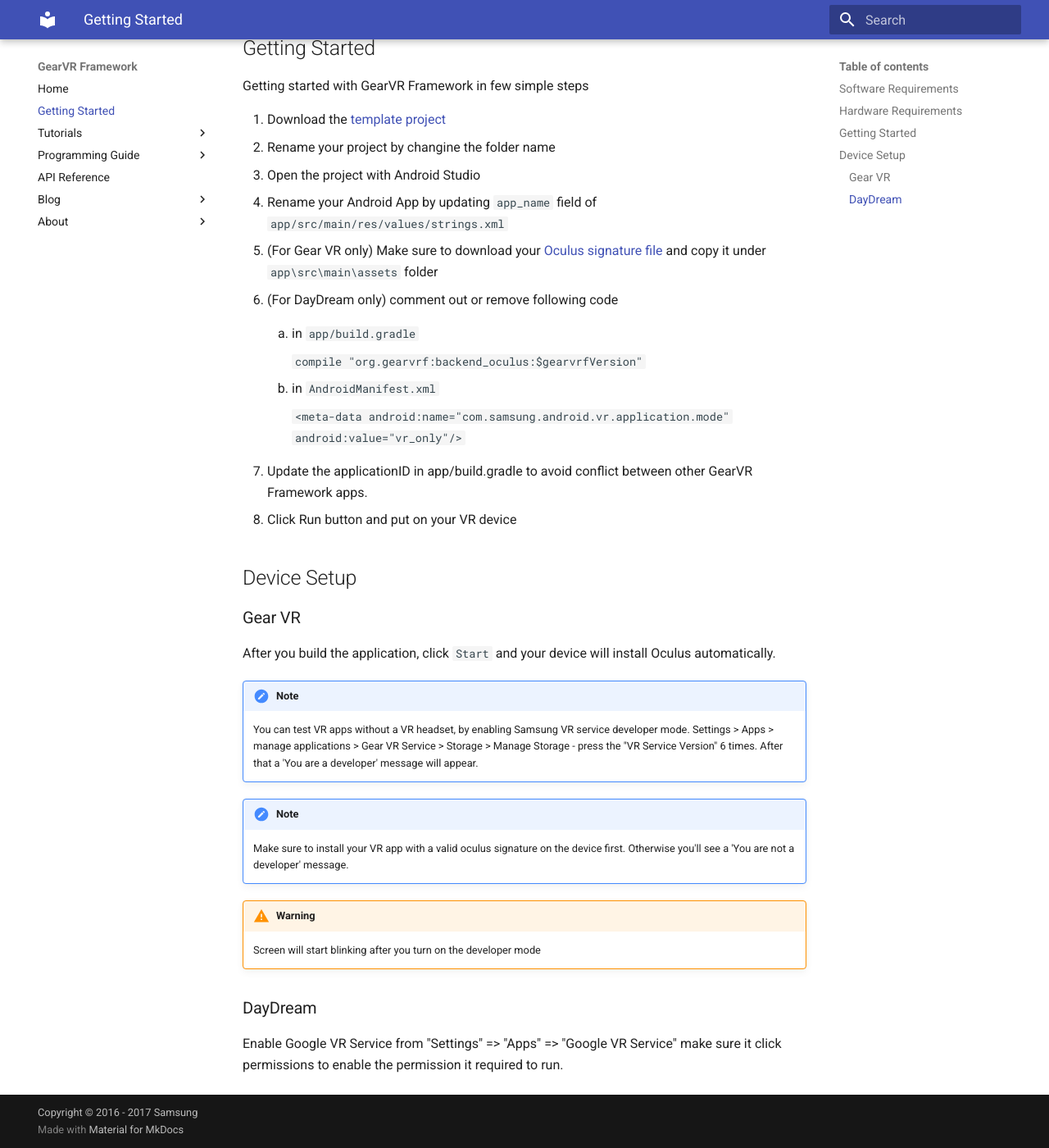
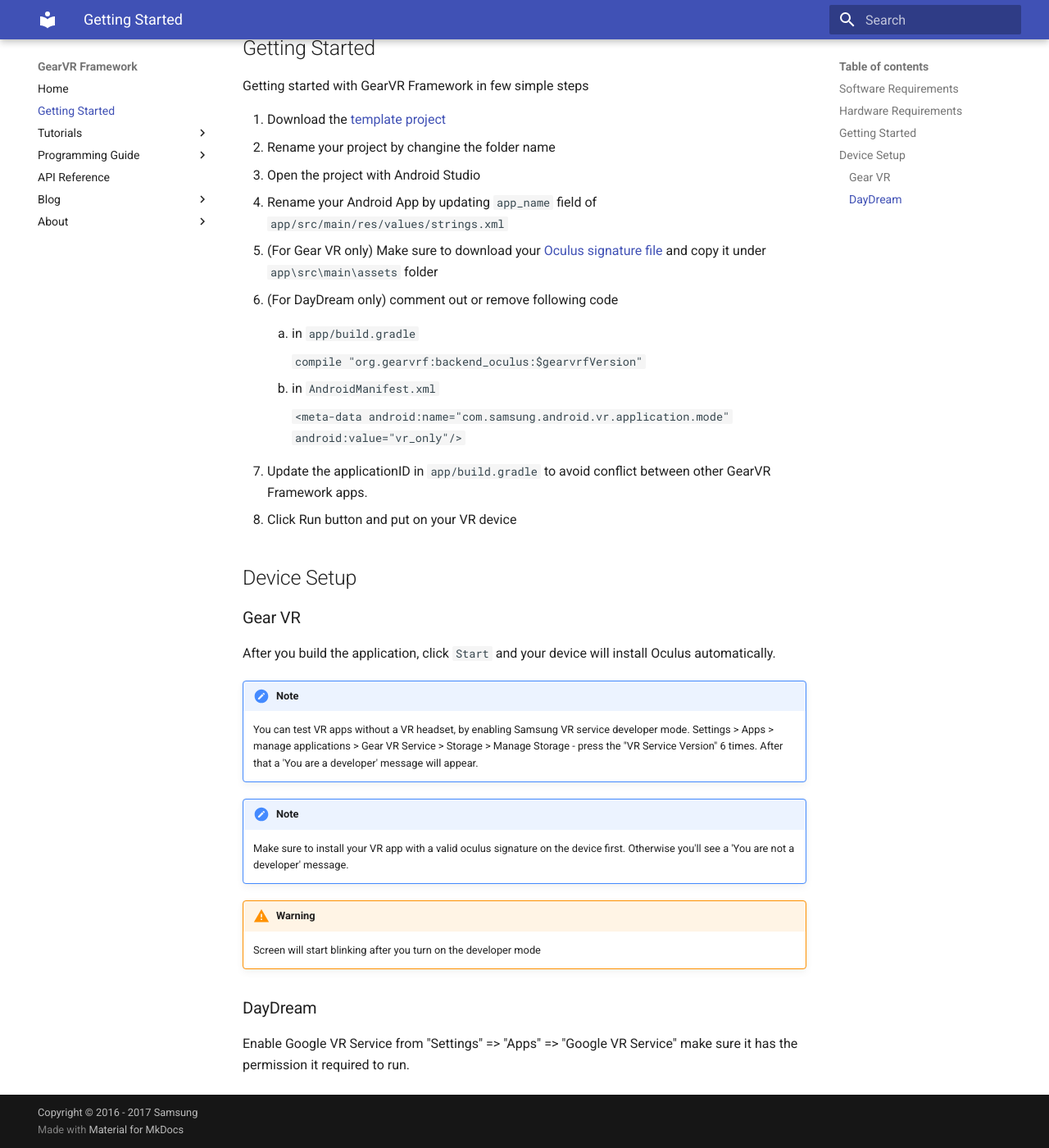
Before and after one commit to nitosan/GearVRf-docs, an MkDocs documentation site: the page built from docs/getting_started.md, in a window 1280 px wide and 1400 px high, scrolled down 959 px. Shown: the whole window at 82% size. Built offline with MkDocs 1.6.1 and Material for MkDocs 9.7.7, drawn with Linux system fonts in a browser that asks for light colours; old or Windows-style settings are respelled for this version of MkDocs.

````diff
--- a/docs/getting_started.md
+++ b/docs/getting_started.md
@@ -29,7 +29,7 @@ GearVR Framework supports following devices
 
 Getting started with GearVR Framework in few simple steps
 
-1. Download the [template project](https://github.com/nitosan/GearVRf-template)
+1. Download the [template project](https://github.com/gearvrf/GearVRf-Demos/tree/master/template/GVRFApplication)
 1. Rename your project by changine the folder name
 1. Open the project with Android Studio
 1. Rename your Android App by updating `app_name` field of `app/src/main/res/values/strings.xml`
@@ -47,7 +47,7 @@ Getting started with GearVR Framework in few simple steps
     <meta-data android:name="com.samsung.android.vr.application.mode" android:value="vr_only"/>
         ```
 
-1. Update the applicationID in app/build.gradle to avoid conflict between other GearVR Framework apps.
+1. Update the applicationID in `app/build.gradle` to avoid conflict between other GearVR Framework apps.
 1. Click Run button and put on your VR device
 
 ## Device Setup
@@ -68,4 +68,4 @@ After you build the application, click `Start` and your device will install Ocul
 
 ### DayDream
 
-Enable Google VR Service from "Settings" => "Apps" => "Google VR Service" make sure it click permissions to enable the permission it required to run.
+Enable Google VR Service from "Settings" => "Apps" => "Google VR Service" make sure it has the permission it required to run.
````
Also changed, not shown: docs/tutorials/play_with_3d_models.md (+2 -2 lines), docs/tutorials/play_with_controller.md (+2 -2 lines), docs/tutorials/play_with_material.md (+3 -3 lines), docs/tutorials/play_with_vr_video.md (+2 -2 lines), docs/tutorials/simple_vr_app.md (+3 -3 lines).
